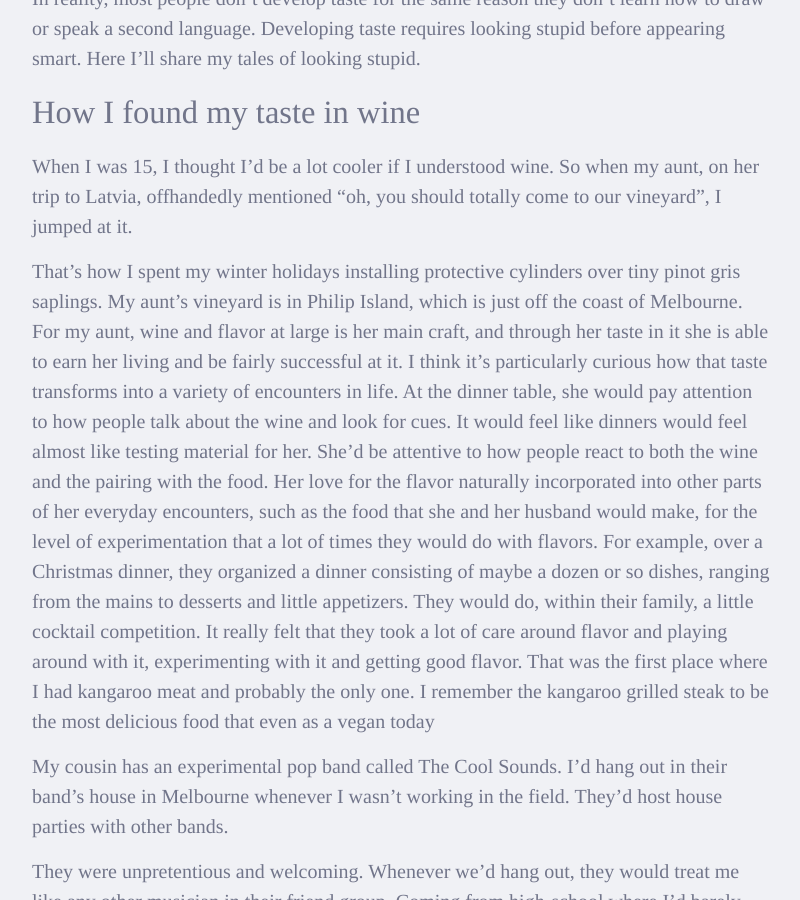
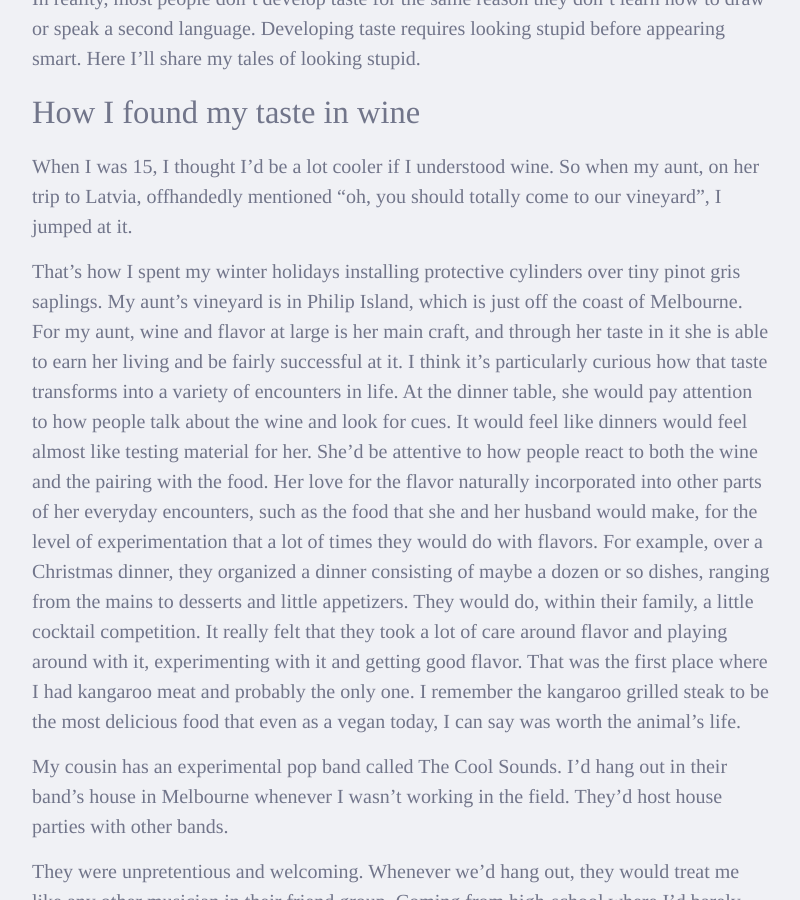
Before and after one commit to ab-10/ab-10.github.io, a Jekyll site: the page built from _posts/2026-02-21-taste.md, in a window 1280 px wide and 900 px high, scrolled down 621 px. Shown: the whole window, without its empty margins (238-1038 px from the left). Built offline with Jekyll 4.4.1, drawn with Linux system fonts in a browser that asks for light colours.

Commit message:
fix grammar

```diff
--- a/_posts/2026-02-21-taste.md
+++ b/_posts/2026-02-21-taste.md
@@ -40,7 +40,7 @@ For example, over a Christmas dinner, they organized a dinner consisting of mayb
 They would do, within their family, a little cocktail competition.
 It really felt that they took a lot of care around flavor and playing around with it, experimenting with it and getting good flavor.
 That was the first place where I had kangaroo meat and probably the only one.
-I remember the kangaroo grilled steak to be the most delicious food that even as a vegan today
+I remember the kangaroo grilled steak to be the most delicious food that even as a vegan today, I can say was worth the animal's life.
 
 My cousin has an experimental pop band called The Cool Sounds.
 I'd hang out in their band's house in Melbourne whenever I wasn't working in the field.
```
